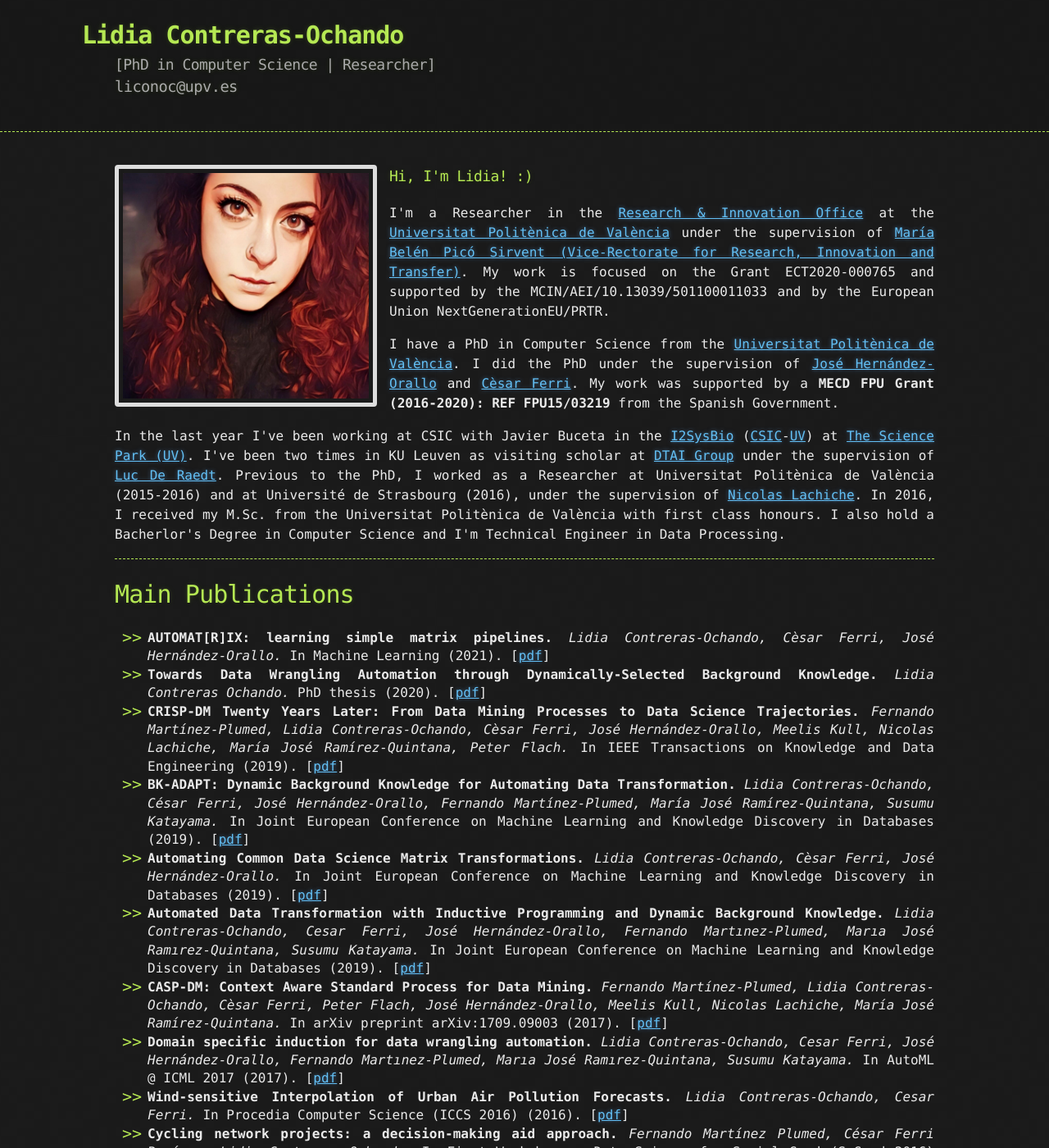
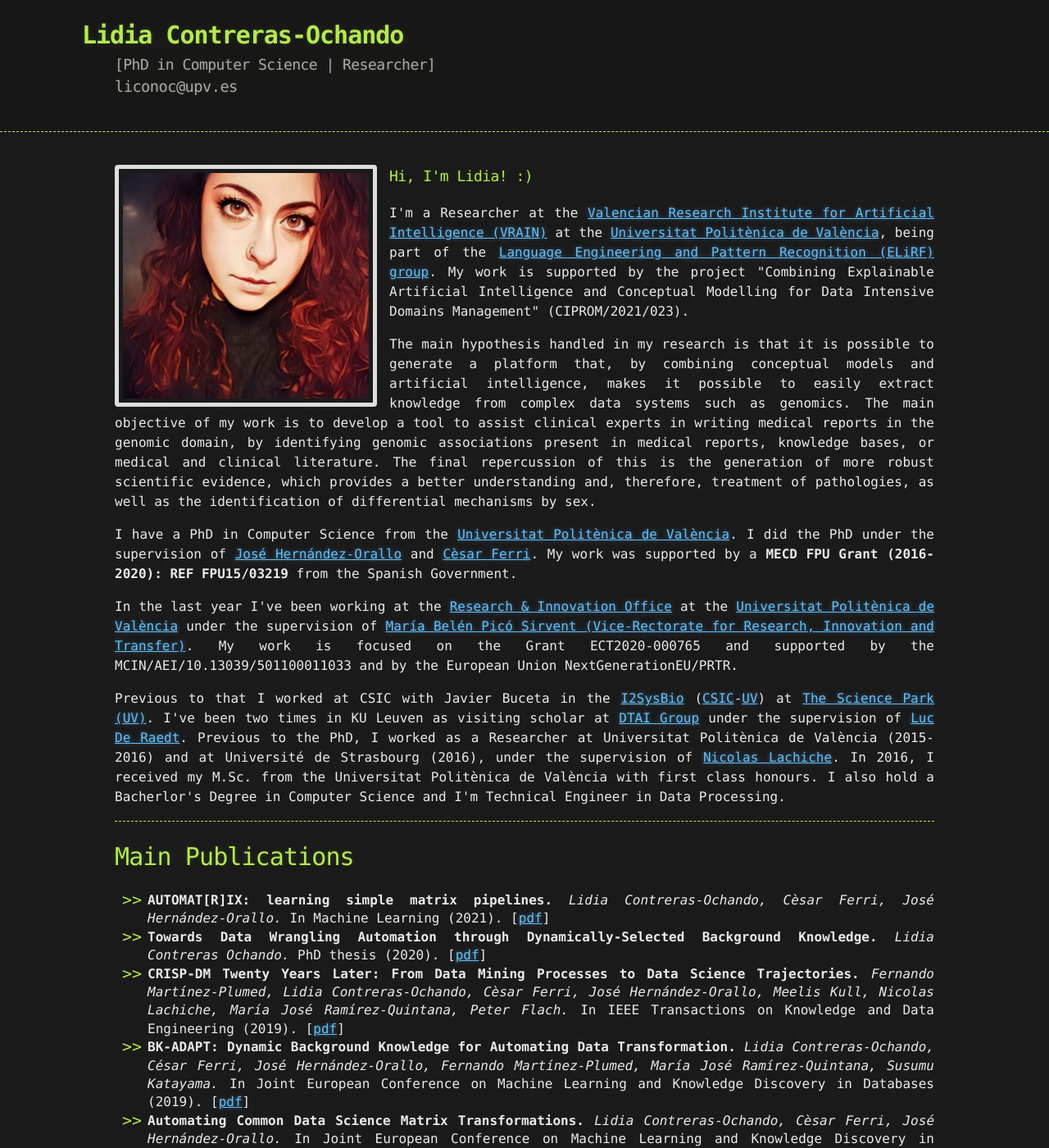
Before and after one commit to liconoc/liconoc.github.io, a Jekyll site: the page built from index.md, in a window 1280 px wide and 1400 px high. Shown: the whole window at 82% size. Built offline with Jekyll 4.4.1, drawn with Linux system fonts in a browser that asks for light colours.

Commit message:
Update liconoc.html

```diff
--- a/_layouts/liconoc.html
+++ b/_layouts/liconoc.html
@@ -133,7 +133,10 @@
 				<img id="foto" src="images/lidia2022.jpg" >
 				<h3>Hi, I'm Lidia! :)</h3>
 
-				<p>I'm a Researcher in the <a href="https://www.upv.es/entidades/SGI/index-en.html" target="_blank">Research & Innovation Office</a> at the <a href="https://www.upv.es/" target="_blank">Universitat Politènica de València</a> under the supervision of <a href="https://www.upv.es/ficha-personal/MPICOSI" target="_blank">María Belén Picó Sirvent (Vice-Rectorate for Research, Innovation and Transfer)</a>. My work is focused on the Grant ECT2020-000765 and supported by the MCIN/AEI/10.13039/501100011033 and by the European Union NextGenerationEU/PRTR.
+				<p>I'm a Researcher at the <a href="https://vrain.upv.es/" target="_blank">Valencian Research Institute for Artificial Intelligence (VRAIN)</a> at the <a href="https://www.upv.es/" target="_blank">Universitat Politènica de València</a>, being part of the <a href="https://vrain.upv.es/elirf/" target="_blank">Language Engineering and Pattern Recognition (ELiRF) group</a>. My work is supported by the project "Combining Explainable Artificial Intelligence and Conceptual Modelling for Data Intensive Domains Management" (CIPROM/2021/023).
+				</p>
+
+				<p> The main hypothesis handled in my research is that it is possible to generate a platform that, by combining conceptual models and artificial intelligence, makes it possible to easily extract knowledge from complex data systems such as genomics. The main objective of my work is to develop a tool to assist clinical experts in writing medical reports in the genomic domain, by identifying genomic associations present in medical reports, knowledge bases, or medical and clinical literature. The final repercussion of this is the generation of more robust scientific evidence, which provides a better understanding and, therefore, treatment of pathologies, as well as the identification of differential mechanisms by sex.
 				</p>
 
 				<p>I have a PhD in Computer Science from the <a href="https://www.upv.es/" target="_blank">Universitat Politènica de València</a>. I did the PhD under the supervision of <a href="http://josephorallo.webs.upv.es/" target="_blank">José Hernández-Orallo</a> and <a href="http://personales.upv.es/ceferra/" target="_blank">Cèsar Ferri</a>. My work was supported by a <span class="bold">MECD FPU Grant (2016-2020): REF FPU15/03219</span> from the Spanish Government.</p>
@@ -144,7 +147,9 @@
 
 			<section id="resume" class="dashed_bottom">
 
-				<p>In the last year I've been working at CSIC with Javier Buceta in the <a href="https://www.uv.es/i2sysbio" target="_blank">I2SysBio</a> (<a href="https://www.csic.es/" target="_blank">CSIC</a>-<a href="https://www.uv.es/" target="_blank">UV</a>) at <a href=" https://www.pcuv.es" target="_blank">The Science Park (UV)</a>. I've been two times in KU Leuven as visiting scholar at <a href="https://dtai.cs.kuleuven.be/" target="_blank">DTAI Group</a> under the supervision of <a href="https://wms.cs.kuleuven.be/people/lucderaedt/" target="_blank">Luc De Raedt</a>. Previous to the PhD, I worked as a Researcher at Universitat Politènica de València (2015-2016) and at Université de Strasbourg (2016), under the supervision of <a href="https://sdc.icube.unistra.fr/en/index.php/Nicolas_Lachiche" target="_blank">Nicolas Lachiche</a>. In 2016, I received my M.Sc. from the Universitat Politènica de València with first class honours. I also hold a Bacherlor's Degree in Computer Science and I'm Technical Engineer in Data Processing. <p>
+				<p>In the last year I've been working at the <a href="https://www.upv.es/entidades/SGI/index-en.html" target="_blank">Research & Innovation Office</a> at the <a href="https://www.upv.es/" target="_blank">Universitat Politènica de València</a> under the supervision of <a href="https://www.upv.es/ficha-personal/MPICOSI" target="_blank">María Belén Picó Sirvent (Vice-Rectorate for Research, Innovation and Transfer)</a>. My work is focused on the Grant ECT2020-000765 and supported by the MCIN/AEI/10.13039/501100011033 and by the European Union NextGenerationEU/PRTR.
+				</p>
+				<p>Previous to that I worked at CSIC with Javier Buceta in the <a href="https://www.uv.es/i2sysbio" target="_blank">I2SysBio</a> (<a href="https://www.csic.es/" target="_blank">CSIC</a>-<a href="https://www.uv.es/" target="_blank">UV</a>) at <a href=" https://www.pcuv.es" target="_blank">The Science Park (UV)</a>. I've been two times in KU Leuven as visiting scholar at <a href="https://dtai.cs.kuleuven.be/" target="_blank">DTAI Group</a> under the supervision of <a href="https://wms.cs.kuleuven.be/people/lucderaedt/" target="_blank">Luc De Raedt</a>. Previous to the PhD, I worked as a Researcher at Universitat Politènica de València (2015-2016) and at Université de Strasbourg (2016), under the supervision of <a href="https://sdc.icube.unistra.fr/en/index.php/Nicolas_Lachiche" target="_blank">Nicolas Lachiche</a>. In 2016, I received my M.Sc. from the Universitat Politènica de València with first class honours. I also hold a Bacherlor's Degree in Computer Science and I'm Technical Engineer in Data Processing. <p>
 
 			</section>
 
```
